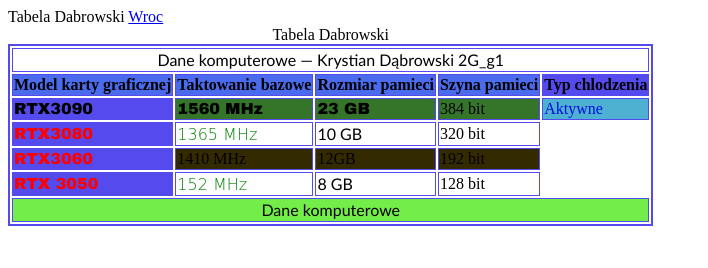
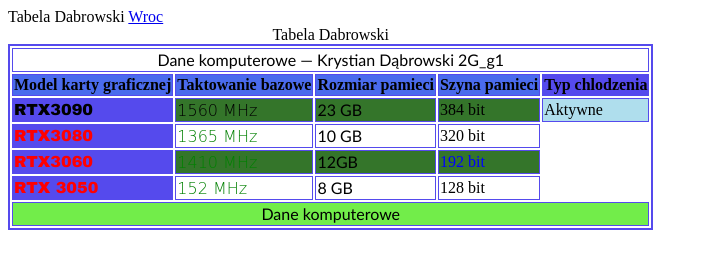
Before and after one commit to strony2015/Cwiczenia, a plain HTML site: page Tabela_Dabrowski.html in a window 1280 px wide. Shown: the whole page, without its empty margins (0-708 px from the left). Drawn offline with Linux system fonts and the light colour scheme.

Commit message:
Update Tabela_Dabrowski.html

```diff
--- a/Tabela_Dabrowski.html
+++ b/Tabela_Dabrowski.html
@@ -26,10 +26,10 @@ Tabela Dabrowski
 </tr>
 <tr>
 <td BGCOLOR=#554aed><font color="black" face="Arial Black">RTX3090</td>
-<td BGCOLOR=#34752a><font color="black" face="Arial Black">1560 MHz</td>
-<td BGCOLOR=#34752a><font color="black" face="Arial Black"> 23 GB</td>
+<td BGCOLOR=#34752a><font color="black" face="DejaVu Sans Light">1560 MHz</td>
+<td BGCOLOR=#34752a><font color="black" face="Calibri"> 23 GB</td>
 <td BGCOLOR=#34752a><font color="black" face="Franklin Gothic Demi">384 bit</td>
-<td BGCOLOR=#4fb1d1><rowspan=6><font color="light blue" face="Eras Demi ITC">Aktywne</td>
+<td BGCOLOR=#afdeed><rowspan=6><font color="BLACK" face="Eras Demi ITC">Aktywne</td>
 </tr>
 <tr>
 <td BGCOLOR=#554aed><font color="red" face="Arial Black">RTX3080</td>
@@ -40,9 +40,9 @@ Tabela Dabrowski
 </tr>
 <tr>
 <td BGCOLOR=#554aed><font color="red" face="Arial Black">RTX3060</td>
-<td BGCOLOR=#34752a<font color="green" face="DejaVu Sans Light">1410 MHz</td>
-<td BGCOLOR=#34752a<font color="black" face="Calibri">12GB</td>
-<td BGCOLOR=#34752a<font color="blue" face="Franklin Gothic Demi">192 bit</td>
+<td BGCOLOR=#34752a><font color="green" face="DejaVu Sans Light">1410 MHz</td>
+<td BGCOLOR=#34752a><font color="black" face="Calibri">12GB</td>
+<td BGCOLOR=#34752a><font color="blue" face="Franklin Gothic Demi">192 bit</td>
 
 </tr>
 <tr>
```
